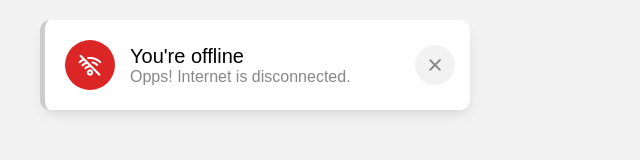
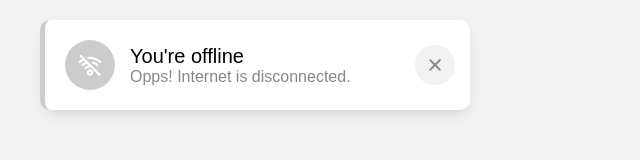
Before and after one commit to jaysonreales18/Checkk-Internet, a plain HTML site: page index.html in a window 1280 px wide. Shown: the whole page, without its empty margins (0-640 px from the left). Drawn offline with nearby package versions, Linux system fonts and the light colour scheme; no server answers.

Commit message:
Update CSS

```diff
--- a/styles.css
+++ b/styles.css
@@ -80,7 +80,7 @@ body {
 }
 
 .toast.offline .content .icon {
-    background: #dc2626;
+    background: #ccc;
 }
 
 .content .details {
```
